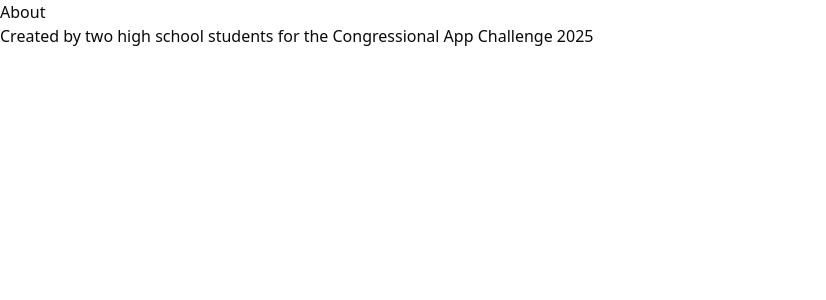
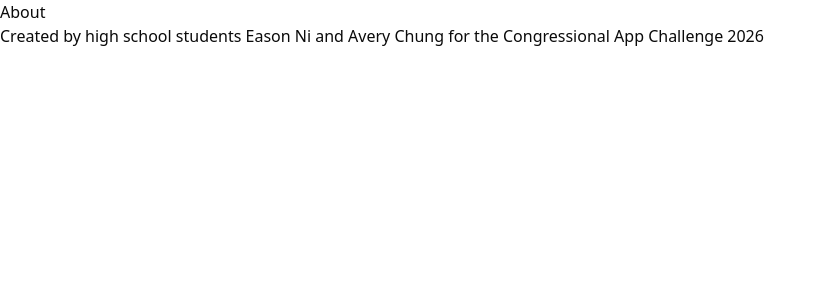
Before and after one commit to mea432/congressional-app-challenge-25, a Next.js app: page /about in a window 1280 px wide. Shown: the top 300 px of the page, without its empty margins (0-826 px from the left). Built offline with nearby package versions, Linux system fonts and the light colour scheme.

Commit message:
Bruh
Why doesn't lazygit work

```diff
--- a/src/app/about/page.tsx
+++ b/src/app/about/page.tsx
@@ -2,7 +2,7 @@
   return (
     <div>
       <h1>About</h1>
-      <p>Created by two high school students for the Congressional App Challenge 2025</p>
+      <p>Created by high school students Eason Ni and Avery Chung for the Congressional App Challenge 2026</p>
     </div>
   )
 }
```
